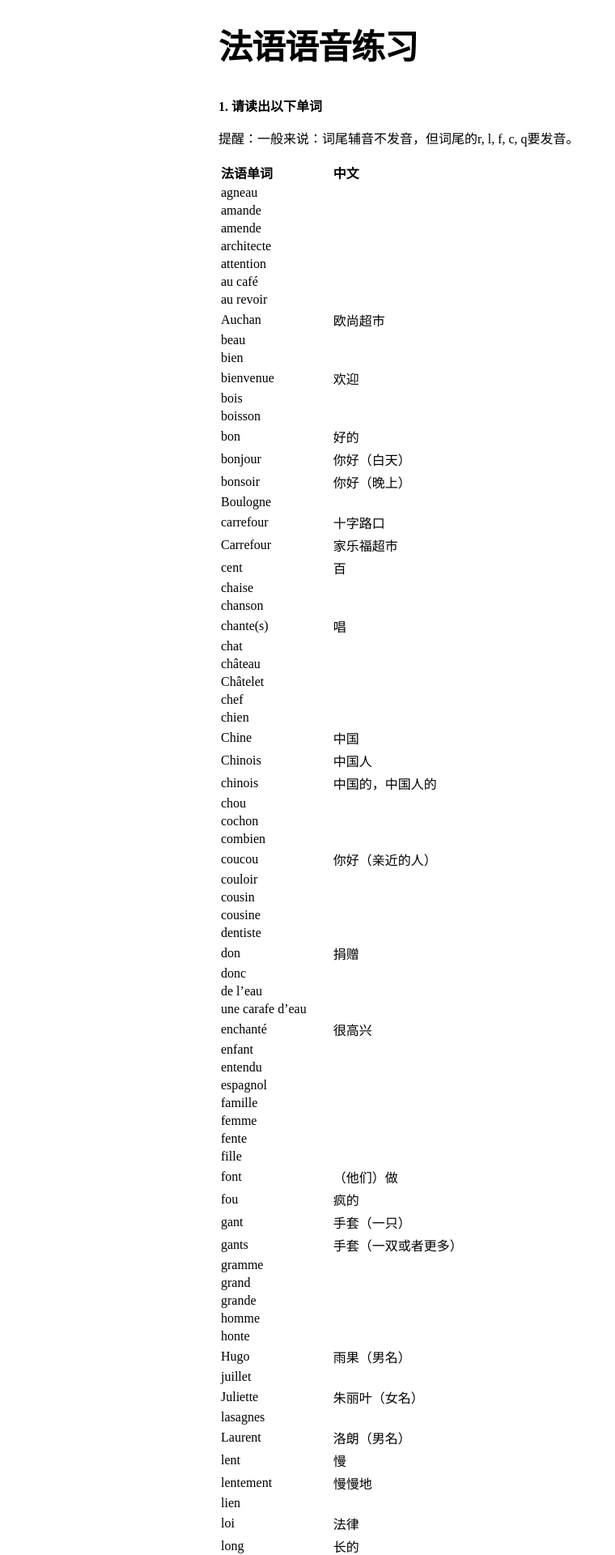
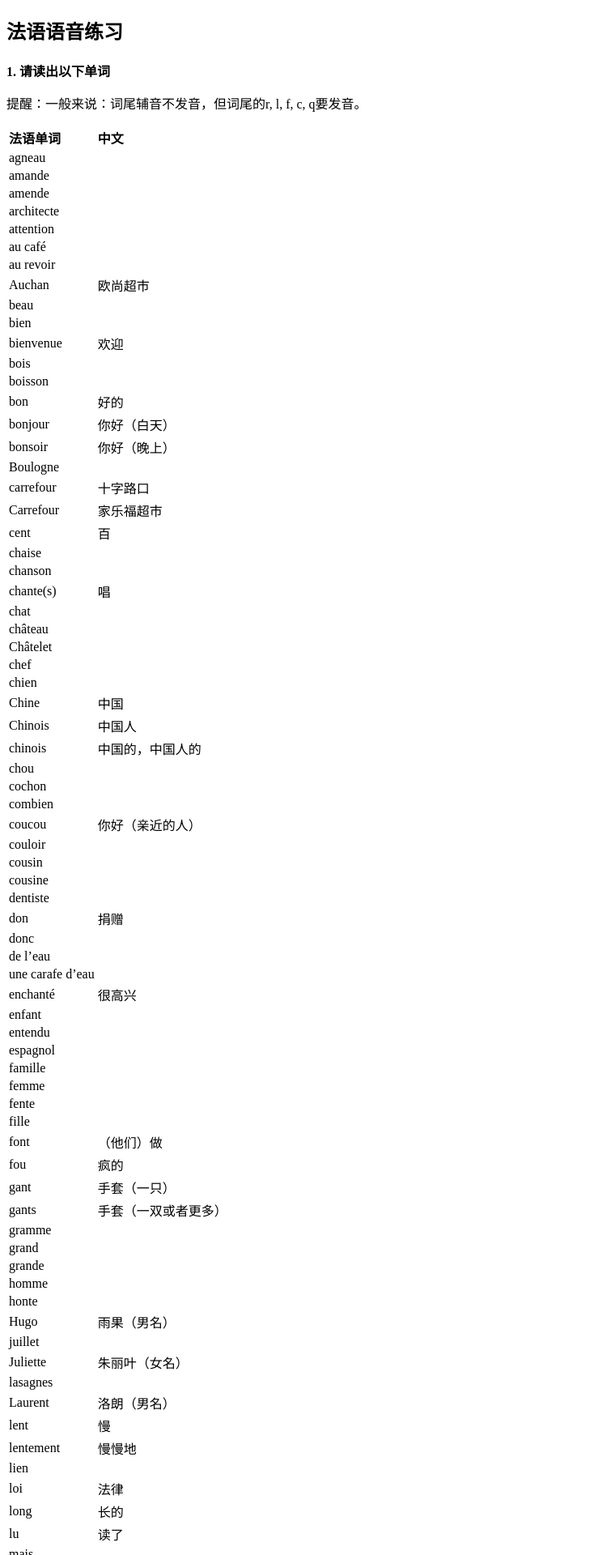
Before and after one commit to keinriesenradinparis/testing_local, a Jekyll site: the page built from _posts/2022/2022-09-30-法语语音练习.md, in a window 1280 px wide. Shown: the top 1920 px of the page at 81% size, without its empty margins (0-760 px from the left). Built offline with Jekyll 4.4.1, drawn with Linux system fonts in a browser that asks for light colours.

Commit message:
Update style_light.scss

```diff
--- a/assets/css/style_light.scss
+++ b/assets/css/style_light.scss
@@ -7,77 +7,3 @@
 
 // This is the file with customised styles
 @import "styles_light.scss";
-
-
-
-/**
- * Initialisation of variables
- */
-
-$content-width:    800px !default;
-$spacing-unit:     30px !default;
-$on-large:        800px !default;
-
-@mixin relative-font-size($ratio) {
-  font-size: #{$ratio}rem;
-}
-
-
-
-/**
- * Size of the post-title
- */
-
-.post-title,
-.post-content h1 {
-  @include relative-font-size(2.625);
-  letter-spacing: -1px;
-  line-height: 1.15;
-
-  @media screen and (min-width: $on-large) {
-    @include relative-font-size(2.625);
-  }
-}
-
-
-
-/**
- * Wrapper
- */
-
-.wrapper {
-  max-width: calc(#{$content-width} - (#{$spacing-unit}));
-  margin-right: auto;
-  margin-left: auto;
-  padding-right: $spacing-unit / 2;
-  padding-left: $spacing-unit / 2;
-  @extend %clearfix;
-
-  @media screen and (min-width: $on-large) {
-    max-width: calc(#{$content-width} - (#{$spacing-unit} * 2));
-    padding-right: $spacing-unit;
-    padding-left: $spacing-unit;
-  }
-}
-
-
-
-/**
- * Clearfix
- */
-
-%clearfix:after {
-  content: "";
-  display: table;
-  clear: both;
-}
-
-
-
-/**
- * Tables
- */
-
-th, td {
-  padding-right: $spacing-unit; // or possibly $spacing-unit / 2
-}
```
